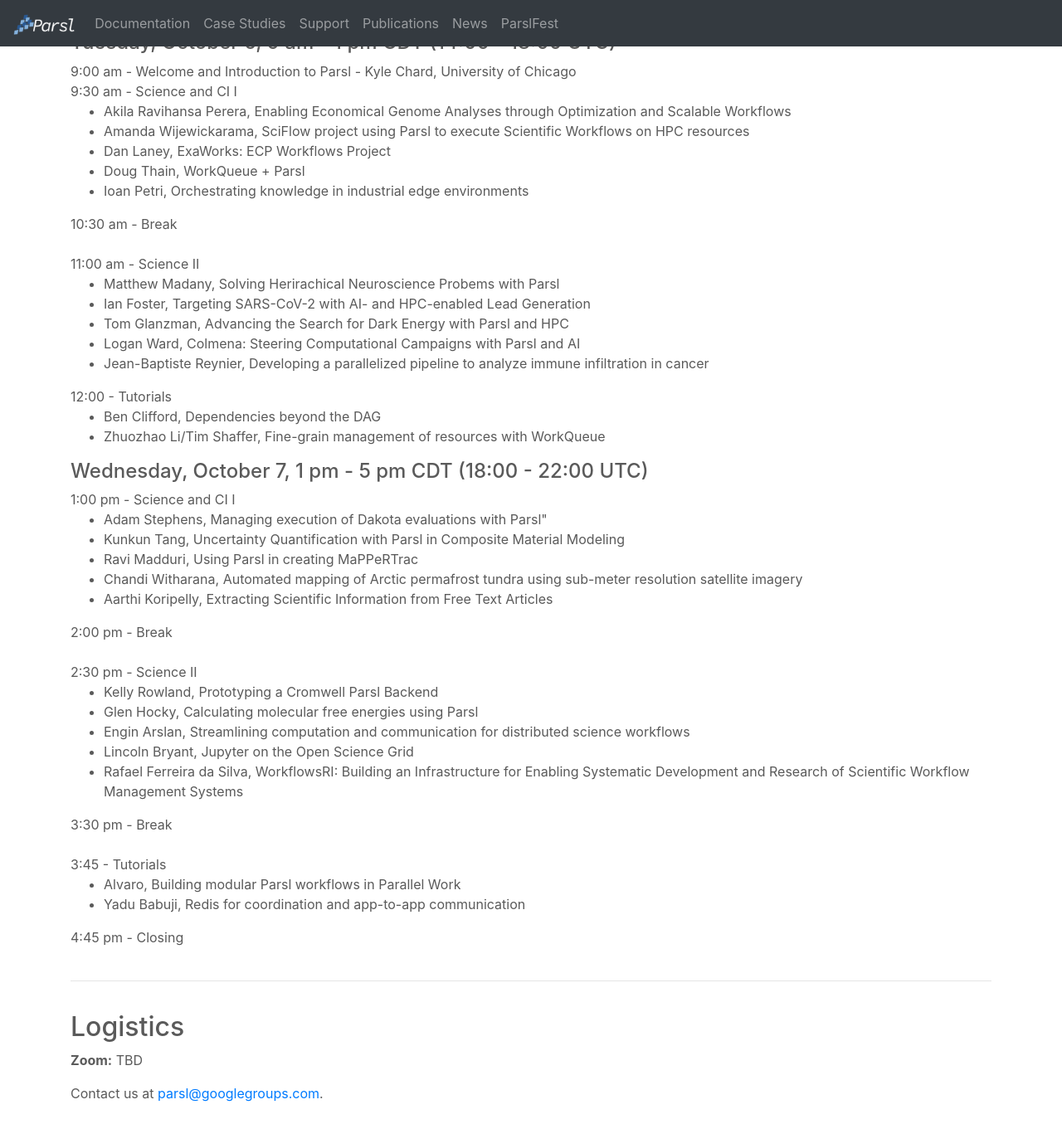
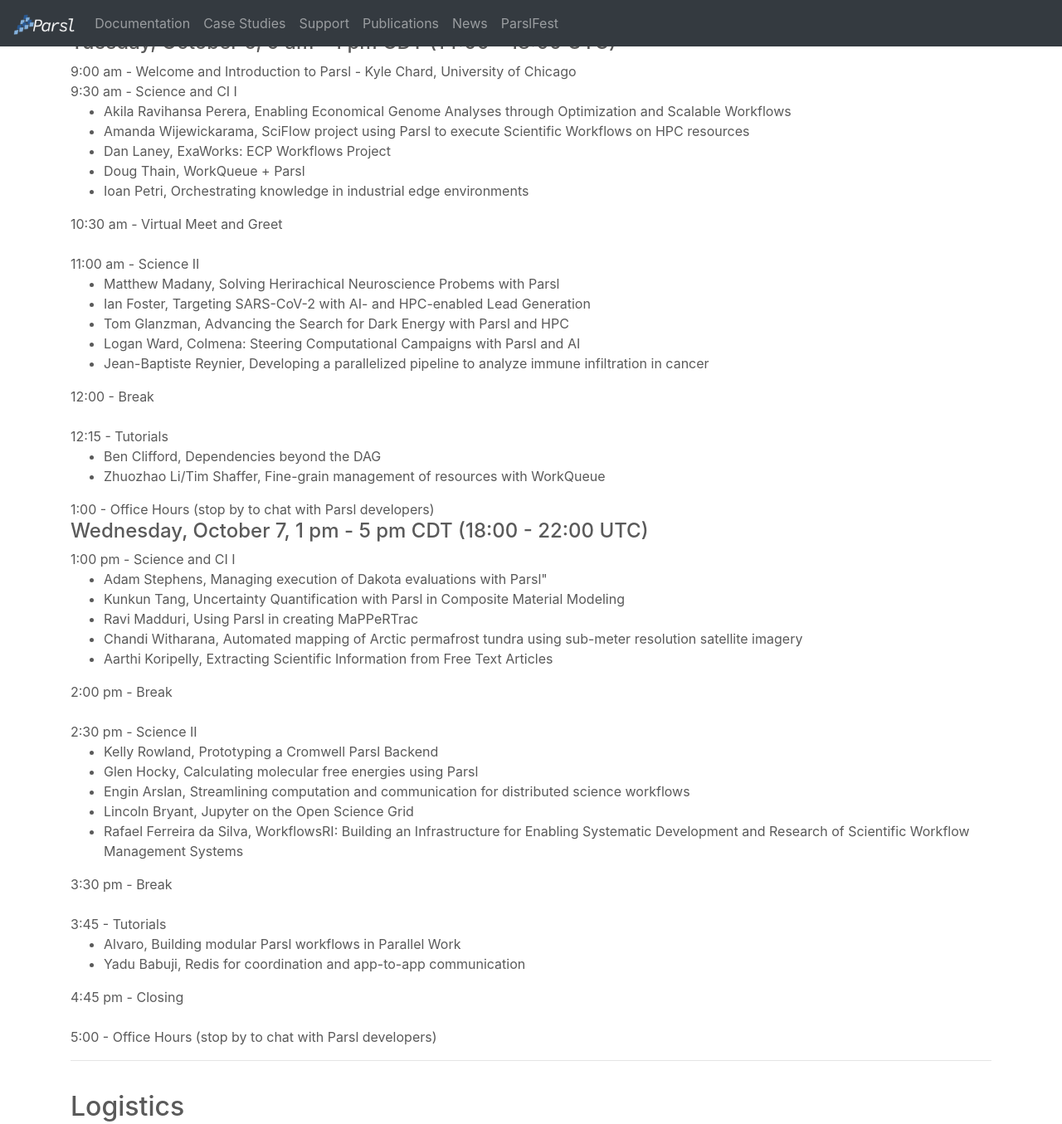
Before and after one commit to Parsl/parsl.github.io, a Jekyll site: the page built from parslfest2020.html, in a window 1280 px wide and 1400 px high, scrolled down 587 px, cut to the strip 0-1355 px from the top of the window. Shown: the whole strip at 83% size. Built offline with Jekyll 4.4.1, drawn with Linux system fonts in a browser that asks for light colours.

Commit message:
Update parslfest2020.html

```diff
--- a/parslfest2020.html
+++ b/parslfest2020.html
@@ -43,7 +43,7 @@
 	<li>Ioan Petri, Orchestrating knowledge in industrial edge environments</li>
       </ul>
 
-      10:30 am - Break <br /><br />
+      10:30 am - Virtual Meet and Greet <br /><br />
 
       11:00 am - Science II
       <ul>
@@ -54,11 +54,15 @@
 	<li>Jean-Baptiste Reynier, Developing a parallelized pipeline to analyze immune infiltration in cancer</li>
       </ul>
 
-      12:00 - Tutorials
+      12:00 - Break <br /><br />
+
+      12:15 - Tutorials
 	<ul>
         <li>Ben Clifford, Dependencies beyond the DAG</li>
 	<li>Zhuozhao Li/Tim Shaffer, Fine-grain management of resources with WorkQueue</li>
  	</ul>
+
+      1:00 - Office Hours (stop by to chat with Parsl developers)
 
 
       <h4>Wednesday, October 7, 1 pm - 5 pm CDT (18:00 - 22:00 UTC)</h4>
@@ -93,6 +97,8 @@
 
       4:45 pm - Closing <br /><br />
 
+	5:00 - Office Hours (stop by to chat with Parsl developers)
+
     </div>
    </div>
 
```
